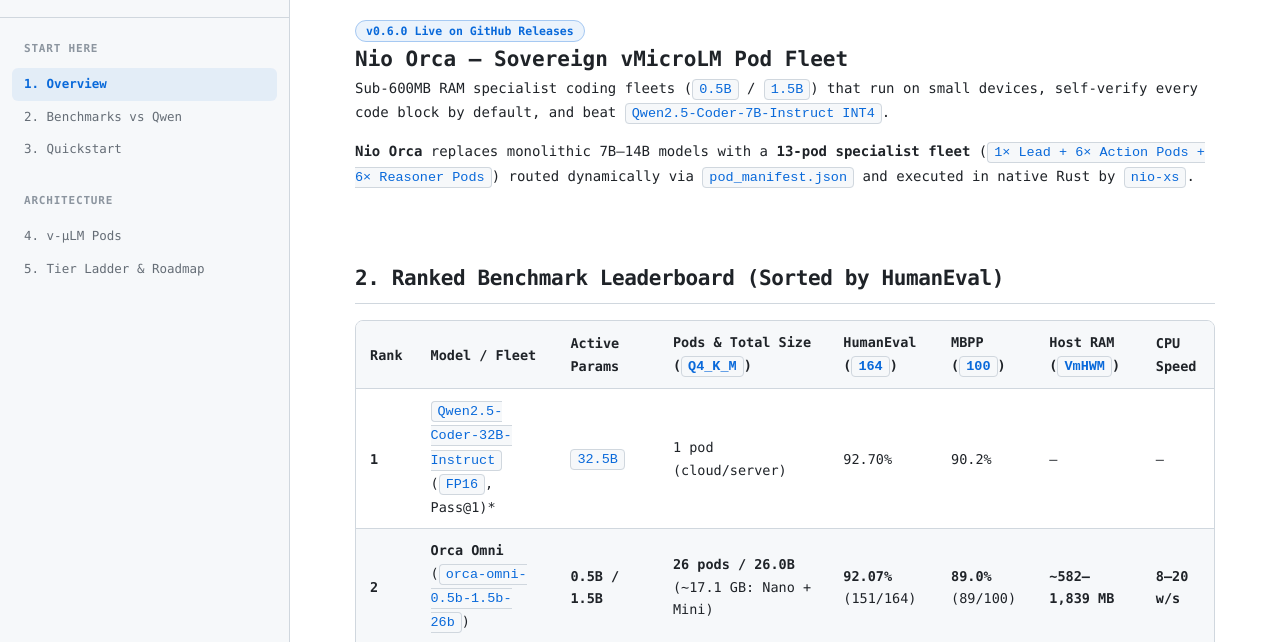
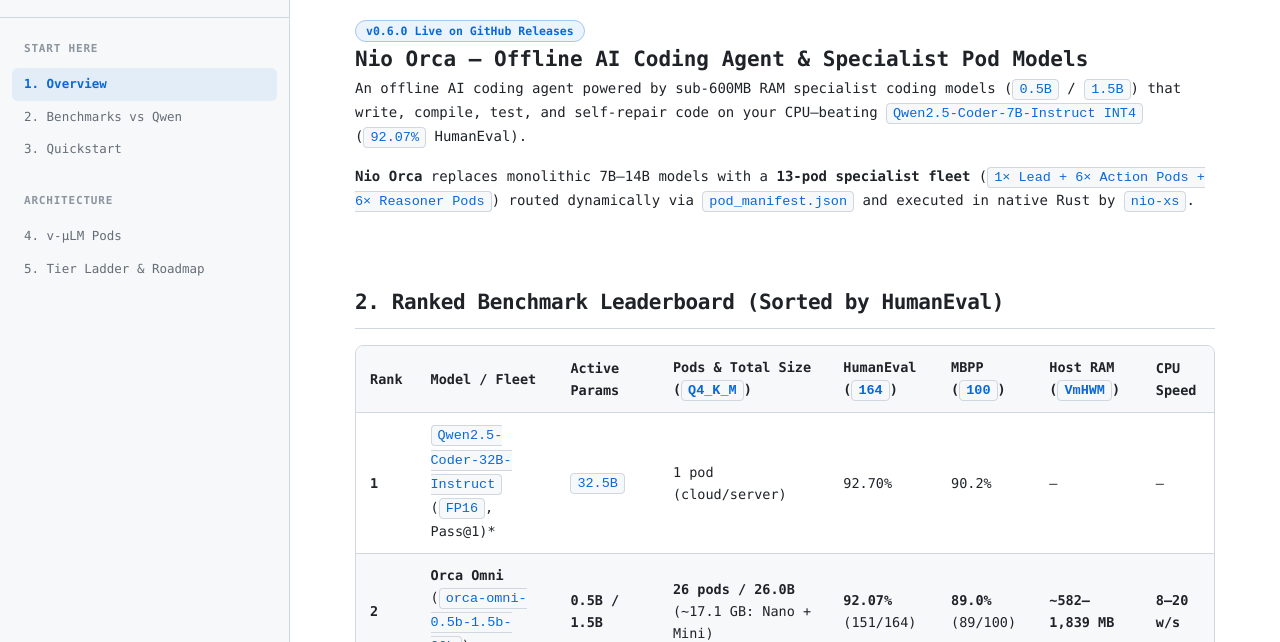
Before and after one commit to nio-labs/nio-orca, a plain HTML site: page docs/index.html in a window 1280 px wide. Shown: the part 57-699 px from the top of the page. Drawn offline with nearby package versions, Linux system fonts and the light colour scheme; a web font is replaced by a local one.

Commit message:
docs: position Nio Orca clearly as Offline AI Coding Agent & Specialist Pod Models

```diff
--- a/docs/index.html
+++ b/docs/index.html
@@ -5,7 +5,7 @@
   <meta name="viewport" content="width=device-width, initial-scale=1">
   <meta name="description" content="Nio Orca — Sub-600MB RAM Sovereign Coding Fleets (0.5B/1.5B) that run on small devices and beat Qwen2.5-Coder-7B INT4 (92.07% HumanEval).">
   <meta name="theme-color" content="#f6f8fa">
-  <title>Nio Orca — Sovereign vMicroLM Pod Fleet</title>
+  <title>Nio Orca — Offline AI Coding Agent &amp; Specialist Pod Models</title>
   <link rel="icon" type="image/svg+xml" href="logo.svg">
   <link rel="preconnect" href="https://fonts.googleapis.com">
   <link rel="preconnect" href="https://fonts.gstatic.com" crossorigin>
@@ -74,8 +74,8 @@
         <section id="overview" class="doc-section">
           <div class="hero">
             <span class="badge badge-accent">v0.6.0 Live on GitHub Releases</span>
-            <h1>Nio Orca — Sovereign vMicroLM Pod Fleet</h1>
-            <p class="lead">Sub-600MB RAM specialist coding fleets (<code>0.5B</code> / <code>1.5B</code>) that run on small devices, self-verify every code block by default, and beat <code>Qwen2.5-Coder-7B-Instruct INT4</code>.</p>
+            <h1>Nio Orca — Offline AI Coding Agent &amp; Specialist Pod Models</h1>
+            <p class="lead">An offline AI coding agent powered by sub-600MB RAM specialist coding models (<code>0.5B</code> / <code>1.5B</code>) that write, compile, test, and self-repair code on your CPU—beating <code>Qwen2.5-Coder-7B-Instruct INT4</code> (<code>92.07%</code> HumanEval).</p>
           </div>
           <p><strong>Nio Orca</strong> replaces monolithic 7B–14B models with a <strong>13-pod specialist fleet</strong> (<code>1× Lead + 6× Action Pods + 6× Reasoner Pods</code>) routed dynamically via <code>pod_manifest.json</code> and executed in native Rust by <a href="https://github.com/nio-labs/nio-xs"><code>nio-xs</code></a>.</p>
         </section>
```
Also changed, not shown: 1 other file.
